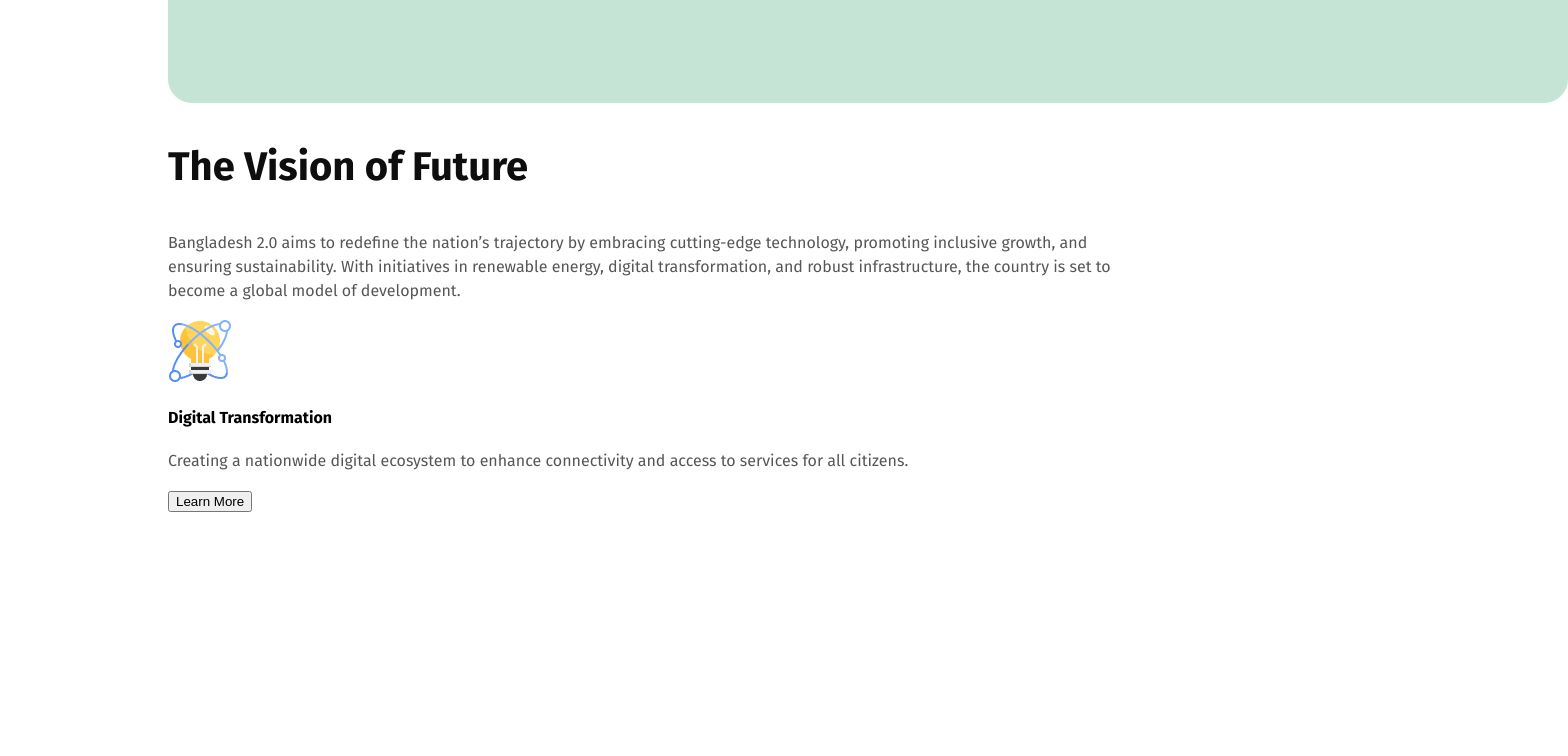
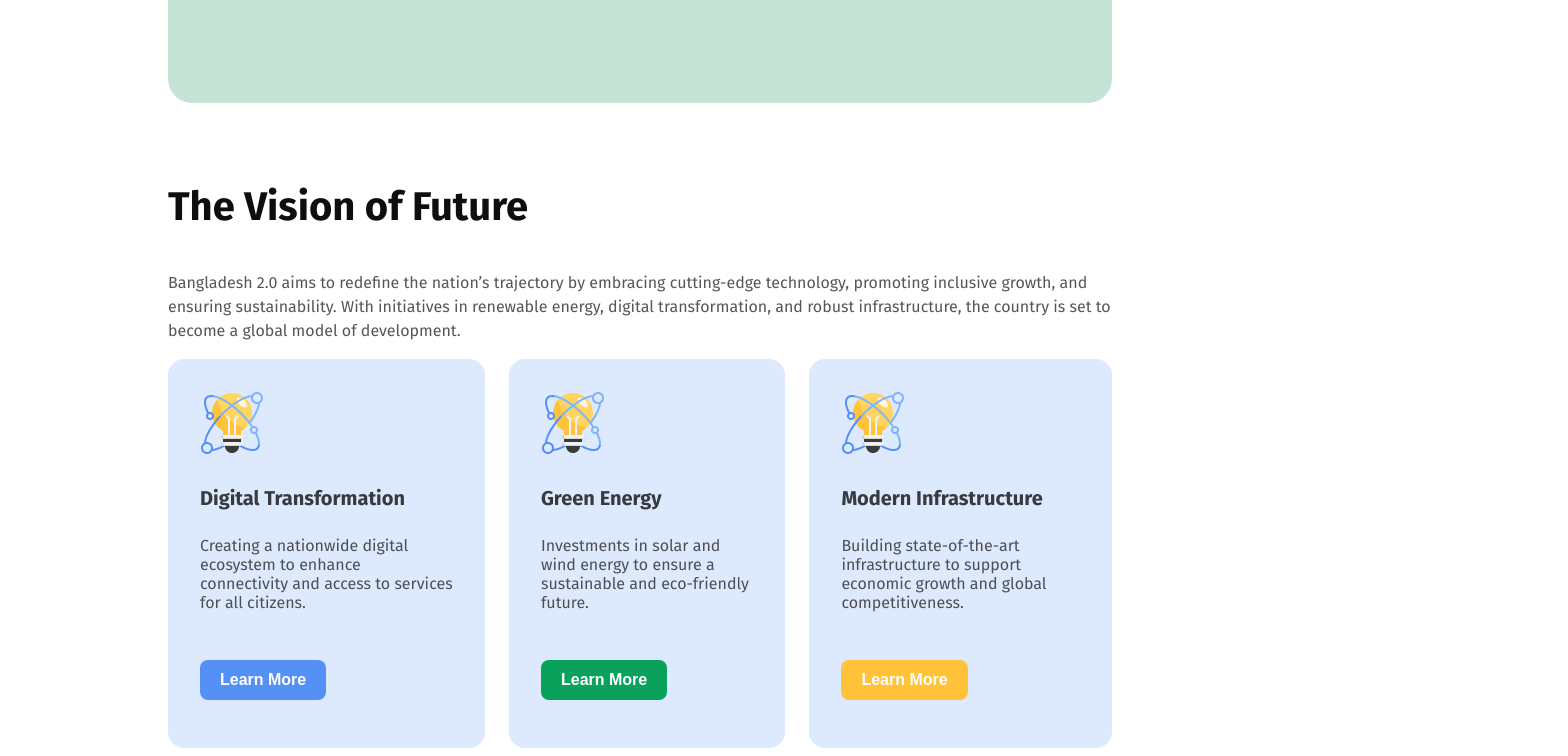
Before and after one commit to Mijbah-me/A1-B11, a plain HTML site: page index.html in a window 1280 px wide. Shown: the part 699-1455 px from the top of the page, 1568 px wide, since content can reach past the window. Before the commit the page ends 1228 px from the top, so only its background shows below. Drawn offline with Linux system fonts and the light colour scheme.

Commit message:
add card

```diff
--- a/index.html
+++ b/index.html
@@ -21,12 +21,23 @@
             <div class="thevision">
                 <h3>The Vision of Future</h3>
                 <p>Bangladesh 2.0 aims to redefine the nation’s trajectory by embracing cutting-edge technology, promoting inclusive growth, and ensuring sustainability. With initiatives in renewable energy, digital transformation, and robust infrastructure, the country is set to become a global model of development.</p>
-                <div>
+                <div class="card-holder">
                     <div class="card">
                         <img src="./assets/card-icon.png" alt="electricity bulb">
                         <h4>Digital Transformation</h4>
                         <p>Creating a nationwide digital ecosystem to enhance connectivity and access to services for all citizens.</p>
-                        <p><a href=""><button>Learn More</button></a></p>
+                        <p><a href=""><button class="btn1">Learn More</button></a></p>
+                    </div>
+                    <div class="card">
+                        <img src="./assets/card-icon.png" alt="electricity bulb">
+                        <h4>Green Energy</h4>
+                        <p>Investments in solar and wind energy to ensure a sustainable and eco-friendly future.</p>
+                        <p><a href=""><button class="btn2">Learn More</button></a></p>
+                    </div><div class="card">
+                        <img src="./assets/card-icon.png" alt="electricity bulb">
+                        <h4>Modern Infrastructure</h4>
+                        <p>Building state-of-the-art infrastructure to support economic growth and global competitiveness.</p>
+                        <p><a href=""><button class="btn3">Learn More</button></a></p>
                     </div>
                 </div>
             </div>
--- a/styles/styles.css
+++ b/styles/styles.css
@@ -5,9 +5,10 @@ main{
     margin: 0 160px;
 }
 .banner{
-    width: 1280px;
+    width: full;
     height: 560px;
     display: flex;
+    justify-content: space-between;
     gap: 64px;
     border-radius: 24px;
     background: rgb(198, 228, 214);
@@ -20,14 +21,15 @@ main{
 .banner h5{
     color: rgba(14, 14, 14, 0.5);
 font-size: 24px;
-font-weight: 500px;
+font-weight: 500;
 }
 .banner h1{
     width: 622px;
-    height: 246px;
+    height: 201px;
+    max-width: 100%;
     color: rgb(14, 14, 14);
 font-size: 56px;
-font-weight: 700px;
+font-weight: 700;
 }
 .btn-primary{
 padding: 17px 34px 17px 34px;
@@ -43,16 +45,63 @@ font-weight: 600;
     }
 
     .thevision > h3{
+        margin-top: 80px;
         color: rgb(14, 14, 14);
 font-size: 40px;
 font-weight: 700;
 line-height: 48px;
 text-align: left;
     }
-    .thevision p{
+    .thevision > p{
+        margin-top: 24px;
         color: rgba(14, 14, 14, 0.7);
 font-size: 16px;
 font-weight: 400;
 line-height: 24px;
 text-align: left;
     }
+ /* card styling start now only for me */
+
+ .card-holder{
+    max-width: 1280px;
+    max-width: 100%;
+display: flex;
+justify-content: space-between;
+gap: 24px;
+ }
+    .card{
+        padding: 32px;
+border-radius: 16px;
+background: rgba(84, 144, 245, 0.2);
+    }
+    .card h4{
+        color: rgba(14, 14, 14, 0.8);
+font-size: 20px;
+font-weight: 700;
+text-align: left;
+    }
+    .card p{
+        color: rgba(14, 14, 14, 0.7);
+font-size: 16px;
+font-weight: 400;
+text-align: left;
+    }
+    .card button{
+        margin-top: 32px;
+        padding: 11px 20px 11px 20px;
+        border-radius: 8px;
+        color: rgb(255, 255, 255);
+font-size: 16px;
+font-weight: 600;
+text-align: left;
+border: none;
+    }
+.btn1{
+    background-color: rgb(84, 144, 245)
+}
+.btn2{
+    background-color: rgb(9, 161, 92);
+}
+.btn3{
+    background-color: rgb(255, 194, 57);
+}
```
